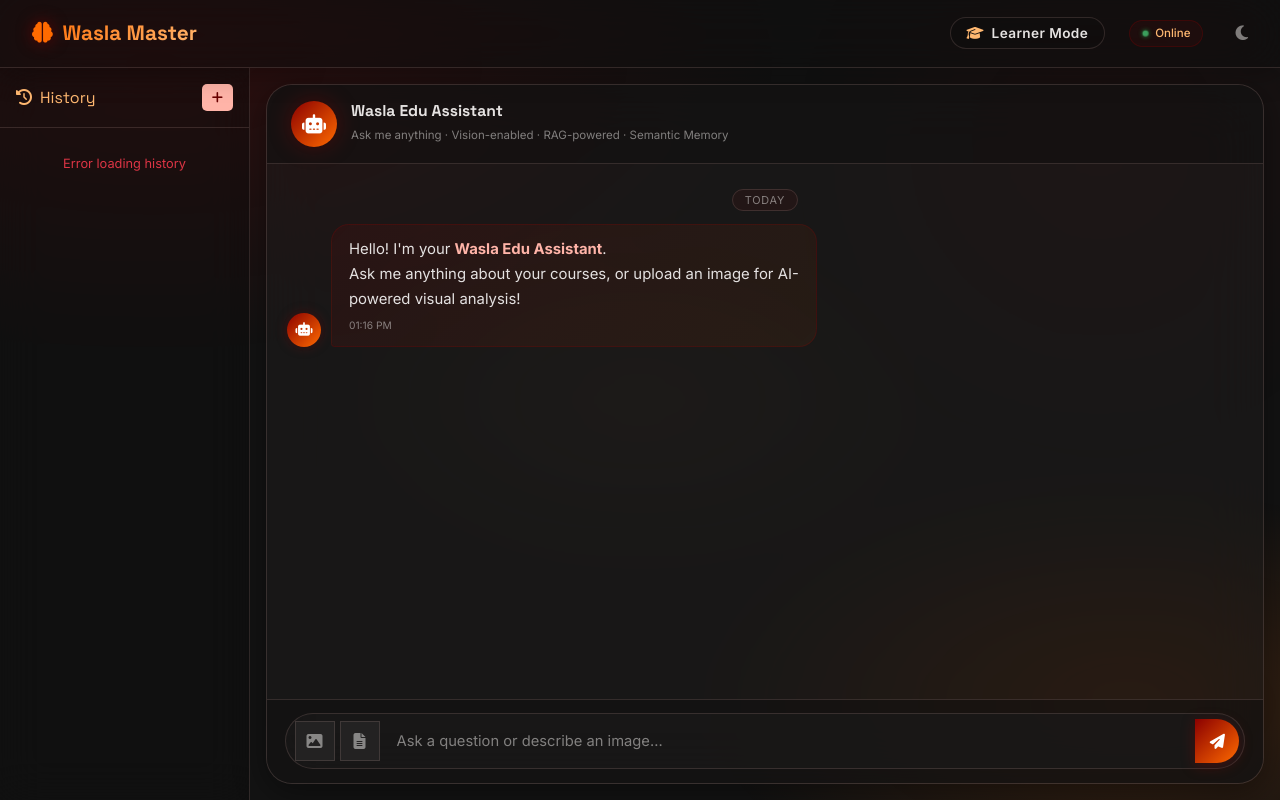
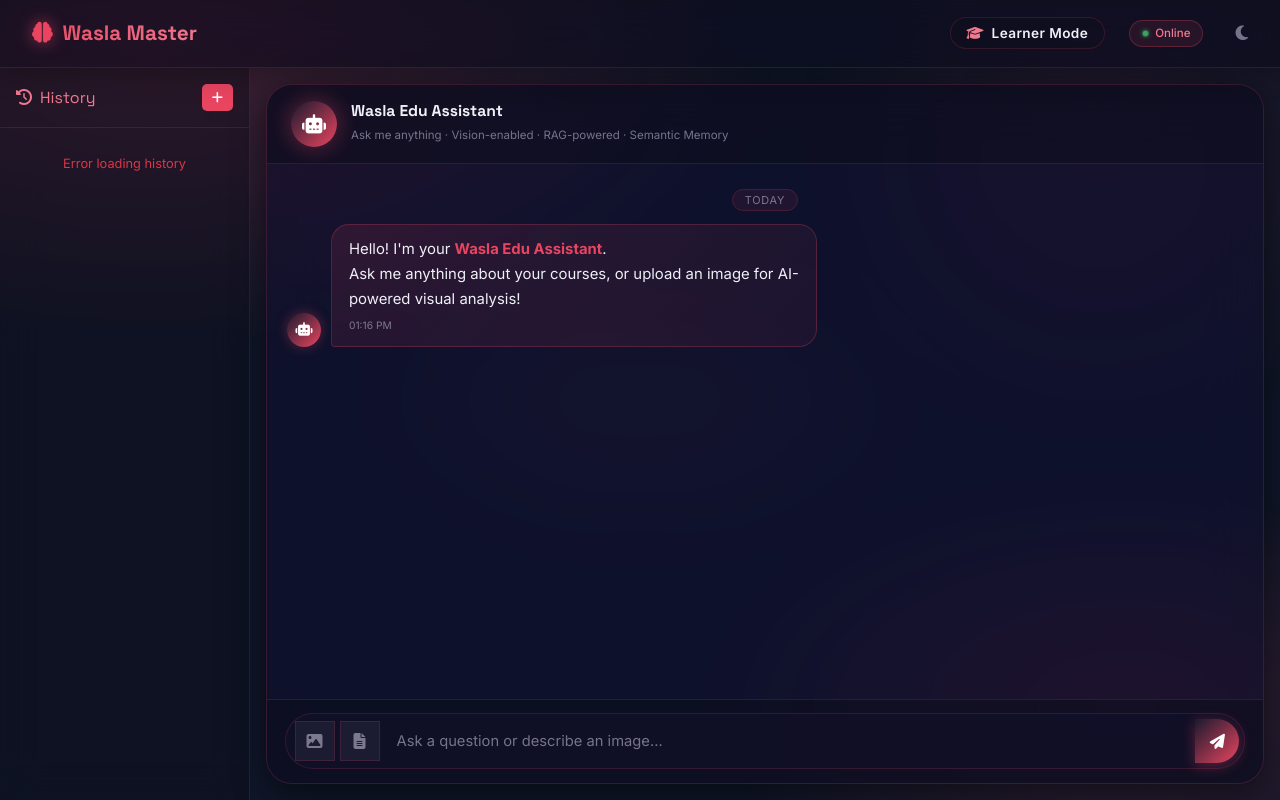
Before and after one commit to blackeagle686/edu_chatbot, a FastAPI app: template EducationalChatbot/templates/index.html in a window 1280 px wide. Run offline with FastAPI, Linux system fonts and the light colour scheme; the template is opened without the code that fills it, so the values that code supplies are empty; parts of the project's set-up code (start-up, migrations or seed data) failed here and were passed over; some libraries are stand-ins or nearby versions.

Commit message:
creating api

```diff
--- a/EducationalChatbot/static/style.css
+++ b/EducationalChatbot/static/style.css
@@ -1,49 +1,49 @@
 /* ============================================================
-   Wasla Edu — Crimson Hearth Design System
+   Wasla Edu — Navy Coral Design System
    ============================================================ */
 
 @import url('https://fonts.googleapis.com/css2?family=Inter:wght@300;400;500;600;700&family=Space+Grotesk:wght@400;600;700;800&display=swap');
 
 /* ── Token System ─────────────────────────────────────────── */
 :root {
-    /* Core Autumn */
-    --primary: #8B0000;
-    --primary-soft: #FFB4A8;
-    --secondary: #FF6A00;
-    --secondary-soft: #FFB694;
-    --tertiary: #FFB871;
-    --tertiary-cont: #633800;
-    --inv-primary: #B52619;
-
-    /* Backgrounds */
-    --bg-0: #0E0E0E;
-    --bg: #131313;
-    --bg-low: #1C1B1B;
-    --bg-high: #2A2A2A;
-    --bg-bright: #393939;
+    /* Core Brand */
+    --primary: #1a1a2e;
+    --primary-soft: #e94560;
+    --secondary: #e94560;
+    --secondary-soft: #f07a90;
+    --tertiary: #f07a90;
+    --tertiary-cont: #c73652;
+    --inv-primary: #c73652;
+
+    /* Backgrounds — deep navy gradient family */
+    --bg-0: #0d0d1a;
+    --bg: #0f1628;
+    --bg-low: #12102a;
+    --bg-high: #1a1a3a;
+    --bg-bright: #252550;
 
     /* Text */
-    --txt-1: #E5E2E1;
-    --txt-var: #E3BEB8;
-    --txt-m: rgba(229, 226, 225, 0.52);
-    --on-prim: #690000;
-    --on-sec: #571F00;
+    --txt-1: #f0f0f8;
+    --txt-var: #c8c8e0;
+    --txt-m: rgba(200, 200, 224, 0.55);
+    --on-prim: #ffffff;
+    --on-sec: #ffffff;
 
     /* Accents */
-    --gold: #FFDCBE;
+    --gold: #f07a90;
 
     /* Status */
-    --err: #93000A;
-    --err-l: #FFB4AB;
+    --err: #c73652;
+    --err-l: #f4879e;
 
     /* Borders */
-    --brd: rgba(170, 137, 132, 0.22);
-    --brd-s: #5A403C;
-    --brd-full: #AA8984;
+    --brd: rgba(233, 69, 96, 0.18);
+    --brd-s: rgba(233, 69, 96, 0.32);
+    --brd-full: rgba(233, 69, 96, 0.55);
 
     /* Gradient */
-    --grad: linear-gradient(135deg, #8B0000, #FF6A00);
-    --grad-w: linear-gradient(135deg, #FF6A00, #FFB871);
+    --grad: linear-gradient(135deg, #1a1a2e, #e94560);
+    --grad-w: linear-gradient(135deg, #e94560, #f07a90);
 
     /* Radii & Transitions */
     --r-xl: 26px;
@@ -51,35 +51,36 @@
     --r-md: 13px;
     --r-sm: 8px;
     --ease: 0.22s cubic-bezier(0.4, 0, 0.2, 1);
+
     /* Card System */
-    --bg-card: #1C1B1B;
-    --bg-glass: rgba(28, 27, 27, 0.65);
-    --shadow-card: 0 8px 32px rgba(0, 0, 0, 0.4);
+    --bg-card: #12102a;
+    --bg-glass: rgba(18, 16, 42, 0.65);
+    --shadow-card: 0 8px 32px rgba(0, 0, 0, 0.5);
 }
 
 /* ── Light Mode Overrides ────────────────────────────────── */
 [data-theme="light"] {
-    --bg-0: #FFFFFF;
-    --bg: #F8F5F2;
-    --bg-low: #F0EBE6;
-    --bg-high: #E8E1DB;
-    --bg-bright: #DFD5CD;
-
-    --txt-1: #1A0D0A;
-    --txt-var: #382420;
-    --txt-m: rgba(30, 20, 15, 0.65);
-
-    --brd: rgba(139, 0, 0, 0.12);
-    --brd-s: rgba(139, 0, 0, 0.20);
-    --brd-full: rgba(139, 0, 0, 0.35);
-
-    --on-prim: #FFFFFF;
-    --on-sec: #FFFFFF;
+    --bg-0: #ffffff;
+    --bg: #fafafa;
+    --bg-low: #f3f4f6;
+    --bg-high: #e9eaf0;
+    --bg-bright: #d8d9e8;
+
+    --txt-1: #1a1a2e;
+    --txt-var: #3a3a5c;
+    --txt-m: rgba(26, 26, 46, 0.60);
+
+    --brd: rgba(26, 26, 46, 0.10);
+    --brd-s: rgba(26, 26, 46, 0.18);
+    --brd-full: rgba(26, 26, 46, 0.32);
+
+    --on-prim: #ffffff;
+    --on-sec: #ffffff;
 
     /* Card System Light */
-    --bg-card: #FFFFFF;
-    --bg-glass: rgba(255, 255, 255, 0.75);
-    --shadow-card: 0 8px 32px rgba(139, 0, 0, 0.08);
+    --bg-card: #ffffff;
+    --bg-glass: rgba(255, 255, 255, 0.80);
+    --shadow-card: 0 8px 32px rgba(26, 26, 46, 0.08);
 }
 
 /* ── Reset & Base ─────────────────────────────────────────── */
@@ -124,16 +125,16 @@ body::before {
     z-index: 0;
     pointer-events: none;
     background:
-        radial-gradient(ellipse 75% 55% at 12% 8%, rgba(139, 0, 0, 0.22) 0%, transparent 65%),
-        radial-gradient(ellipse 55% 45% at 88% 88%, rgba(255, 106, 0, 0.16) 0%, transparent 60%),
-        radial-gradient(ellipse 45% 40% at 50% 50%, rgba(255, 184, 113, 0.05) 0%, transparent 55%);
+        radial-gradient(ellipse 75% 55% at 12% 8%, rgba(233, 69, 96, 0.22) 0%, transparent 65%),
+        radial-gradient(ellipse 55% 45% at 88% 88%, rgba(233, 69, 96, 0.16) 0%, transparent 60%),
+        radial-gradient(ellipse 45% 40% at 50% 50%, rgba(240, 122, 144, 0.05) 0%, transparent 55%);
 }
 
 [data-theme="light"] body::before {
     background:
-        radial-gradient(ellipse 75% 55% at 12% 8%, rgba(139, 0, 0, 0.06) 0%, transparent 65%),
-        radial-gradient(ellipse 55% 45% at 88% 88%, rgba(255, 106, 0, 0.08) 0%, transparent 60%),
-        radial-gradient(ellipse 45% 40% at 50% 50%, rgba(255, 184, 113, 0.03) 0%, transparent 55%);
+        radial-gradient(ellipse 75% 55% at 12% 8%, rgba(233, 69, 96, 0.06) 0%, transparent 65%),
+        radial-gradient(ellipse 55% 45% at 88% 88%, rgba(233, 69, 96, 0.08) 0%, transparent 60%),
+        radial-gradient(ellipse 45% 40% at 50% 50%, rgba(240, 122, 144, 0.03) 0%, transparent 55%);
 }
 
 /* Floating orb */
@@ -145,7 +146,7 @@ body::after {
     border-radius: 50%;
     z-index: 0;
     pointer-events: none;
-    background: radial-gradient(circle, rgba(139, 0, 0, 0.09) 0%, transparent 70%);
+    background: radial-gradient(circle, rgba(233, 69, 96, 0.09) 0%, transparent 70%);
     top: -180px;
     right: -130px;
     animation: floatOrb 14s ease-in-out infinite alternate;
@@ -167,7 +168,7 @@ body::after {
     position: relative;
     z-index: 20;
     flex-shrink: 0;
-    background: rgba(14, 14, 14, 0.65);
+    background: rgba(13, 13, 26, 0.65);
     backdrop-filter: blur(28px) saturate(180%);
     -webkit-backdrop-filter: blur(28px) saturate(180%);
     border-bottom: 1px solid var(--brd);
@@ -198,7 +199,7 @@ body::after {
 .navbar-brand i {
     -webkit-text-fill-color: initial;
     color: var(--secondary);
-    filter: drop-shadow(0 0 8px rgba(139, 0, 0, 0.6));
+    filter: drop-shadow(0 0 8px rgba(233, 69, 96, 0.6));
 }
 
 .navbar-tagline {
@@ -214,8 +215,8 @@ body::after {
     display: flex;
     align-items: center;
     gap: 6px;
-    background: rgba(139, 0, 0, 0.1);
-    border: 1px solid rgba(139, 0, 0, 0.28);
+    background: rgba(233, 69, 96, 0.1);
+    border: 1px solid rgba(233, 69, 96, 0.28);
     border-radius: 20px;
     padding: 4px 12px;
     font-size: 0.72rem;
@@ -291,9 +292,9 @@ body::after {
 
 [data-theme="light"] .chat-card {
     background: rgba(255, 255, 255, 0.75);
-    border: 1px solid rgba(139, 0, 0, 0.08);
+    border: 1px solid rgba(233, 69, 96, 0.08);
     box-shadow:
-        0 10px 40px rgba(139, 0, 0, 0.04),
+        0 10px 40px rgba(233, 69, 96, 0.04),
         0 0 0 1px rgba(255, 255, 255, 0.8) inset;
 }
 
@@ -304,7 +305,7 @@ body::after {
     align-items: center;
     gap: 14px;
     padding: 1rem 1.5rem;
-    background: rgba(14, 14, 14, 0.5);
+    background: rgba(13, 13, 26, 0.5);
     border-bottom: 1px solid var(--brd);
     flex-shrink: 0;
 }
@@ -320,7 +321,7 @@ body::after {
     font-size: 1.2rem;
     color: #fff;
     flex-shrink: 0;
-    box-shadow: 0 0 22px rgba(139, 0, 0, 0.4);
+    box-shadow: 0 0 22px rgba(233, 69, 96, 0.4);
 }
 
 .chat-header-info h6 {
@@ -346,7 +347,7 @@ body::after {
     gap: 4px;
     min-height: 0;
     scrollbar-width: thin;
-    scrollbar-color: rgba(139, 0, 0, 0.35) transparent;
+    scrollbar-color: rgba(233, 69, 96, 0.35) transparent;
 }
 
 .chat-messages::-webkit-scrollbar {
@@ -402,13 +403,13 @@ body::after {
 .msg-avatar.bot-av {
     background: var(--grad);
     color: #fff;
-    box-shadow: 0 0 12px rgba(139, 0, 0, 0.35);
+    box-shadow: 0 0 12px rgba(233, 69, 96, 0.35);
 }
 
 .msg-avatar.user-av {
     background: linear-gradient(135deg, var(--tertiary-cont), var(--secondary));
     color: #fff;
-    box-shadow: 0 0 12px rgba(99, 56, 0, 0.45);
+    box-shadow: 0 0 12px rgba(199, 54, 82, 0.45);
 }
 
 /* ── Bubbles ──────────────────────────────────────────────── */
@@ -425,15 +426,15 @@ body::after {
 }
 
 .message.bot {
-    background: rgba(28, 27, 27, 0.8);
+    background: rgba(18, 16, 42, 0.8);
     border: 1px solid var(--brd);
     border-bottom-left-radius: 4px;
     color: var(--txt-1);
 }
 
 [data-theme="light"] .message.bot {
-    background: rgba(139, 0, 0, 0.05);
-    border-color: rgba(139, 0, 0, 0.12);
+    background: rgba(233, 69, 96, 0.05);
+    border-color: rgba(233, 69, 96, 0.12);
 }
 
 
@@ -559,14 +560,14 @@ body::after {
 }
 
 .remove-image:hover {
-    background: rgba(147, 0, 10, 0.3);
+    background: rgba(199, 54, 82, 0.3);
     transform: scale(1.1);
 }
 
 /* ── Input Area ───────────────────────────────────────────── */
 .chat-input-area {
     padding: 0.85rem 1.1rem;
-    background: rgba(14, 14, 14, 0.5);
+    background: rgba(13, 13, 26, 0.5);
     border-top: 1px solid var(--brd);
     flex-shrink: 0;
 }
@@ -576,7 +577,7 @@ body::after {
 }
 
 .input-group {
-    background: rgba(28, 27, 27, 0.7);
+    background: rgba(18, 16, 42, 0.7);
     border-radius: 50px;
     padding: 5px 5px 5px 10px;
     border: 1px solid var(--brd);
@@ -650,14 +651,14 @@ body::after {
     color: #fff;
     cursor: pointer;
     transition: transform var(--ease), box-shadow var(--ease);
-    box-shadow: 0 3px 14px rgba(139, 0, 0, 0.35);
+    box-shadow: 0 3px 14px rgba(233, 69, 96, 0.35);
     flex-shrink: 0;
     font-size: 0.95rem;
 }
 
 .btn-send:hover {
     transform: scale(1.12) rotate(-5deg);
-    box-shadow: 0 5px 24px rgba(255, 106, 0, 0.45);
+    box-shadow: 0 5px 24px rgba(233, 69, 96, 0.45);
 }
 
 .btn-send:active {
@@ -710,8 +711,8 @@ body::after {
 
 /* ── Welcome bubble ───────────────────────────────────────── */
 .message.bot.welcome {
-    background: linear-gradient(135deg, rgba(139, 0, 0, 0.12), rgba(255, 106, 0, 0.06));
-    border-color: rgba(139, 0, 0, 0.25);
+    background: linear-gradient(135deg, rgba(233, 69, 96, 0.12), rgba(233, 69, 96, 0.06));
+    border-color: rgba(233, 69, 96, 0.25);
 }
 
 /* ── Date divider ─────────────────────────────────────────── */
@@ -726,7 +727,7 @@ body::after {
 }
 
 .chat-divider span {
-    background: rgba(139, 0, 0, 0.08);
+    background: rgba(233, 69, 96, 0.08);
     border: 1px solid var(--brd);
     border-radius: 20px;
     padding: 3px 12px;
@@ -1332,16 +1338,16 @@ label.lbl {
     content: '';
     position: absolute;
     top: 0; left: 0; right: 0; height: 100%;
-    background: linear-gradient(135deg, rgba(255, 106, 0, 0.1), transparent);
+    background: linear-gradient(135deg, rgba(233, 69, 96, 0.1), transparent);
     opacity: 0;
     transition: opacity .3s;
 }
 
-    box-shadow: 0 12px 40px rgba(0, 0, 0, 0.4), 0 0 20px rgba(139, 0, 0, 0.1);
+    box-shadow: 0 12px 40px rgba(0, 0, 0, 0.4), 0 0 20px rgba(233, 69, 96, 0.1);
 }
 
 [data-theme="light"] .feature-card:hover {
-    box-shadow: 0 12px 40px rgba(139, 0, 0, 0.08), 0 0 20px rgba(139, 0, 0, 0.05);
+    box-shadow: 0 12px 40px rgba(233, 69, 96, 0.08), 0 0 20px rgba(233, 69, 96, 0.05);
 }
 
 
@@ -1412,11 +1418,11 @@ label.lbl {
     flex-direction: column;
 }
 
-    box-shadow: 0 20px 50px rgba(0, 0, 0, 0.5), 0 0 30px rgba(139, 0, 0, 0.15);
+    box-shadow: 0 20px 50px rgba(0, 0, 0, 0.5), 0 0 30px rgba(233, 69, 96, 0.15);
 }
 
 [data-theme="light"] .role-card-lp:hover {
-    box-shadow: 0 20px 50px rgba(139, 0, 0, 0.08), 0 0 30px rgba(139, 0, 0, 0.04);
+    box-shadow: 0 20px 50px rgba(233, 69, 96, 0.08), 0 0 30px rgba(233, 69, 96, 0.04);
 }
 
 
@@ -1557,7 +1563,7 @@ document para:last-child {
     height: 32px;
     display: flex;
     align-items: center;
-    background: rgba(14, 14, 14, 0.25);
+    background: rgba(13, 13, 26, 0.25);
     border: 1px solid var(--brd);
     border-radius: 50px;
     padding: 0 1rem;
@@ -1710,13 +1716,13 @@ footer .social-link:hover {
 }
 
 [data-theme="light"] .thought-process {
-    background: rgba(139, 0, 0, 0.03);
+    background: rgba(233, 69, 96, 0.03);
 }
 
 /* ── Chat History Sidebar ─────────────────────────────────── */
 .history-sidebar {
     width: 250px;
-    background: rgba(14, 14, 14, 0.4);
+    background: rgba(13, 13, 26, 0.4);
     backdrop-filter: blur(20px);
     border-right: 1px solid var(--brd);
     flex-direction: column;
--- a/EducationalChatbot/templates/landing.html
+++ b/EducationalChatbot/templates/landing.html
@@ -86,7 +86,7 @@
 
         <!-- chat preview card -->
         <div class="hero-visual reveal" style="width: 100%; max-width: 720px; margin-top: 4rem;">
-            <div class="chat-preview" style="background: rgba(28, 27, 27, 0.6); backdrop-filter: blur(30px); border: 1px solid var(--brd); border-radius: 24px; box-shadow: 0 20px 60px rgba(0,0,0,0.5);">
+            <div class="chat-preview" style="background: rgba(18, 16, 42, 0.7); backdrop-filter: blur(30px); border: 1px solid var(--brd); border-radius: 24px; box-shadow: 0 20px 60px rgba(0,0,0,0.5);">
                 <div class="chat-preview-header" style="border-bottom: 1px solid var(--brd); padding: 1rem 1.5rem; display: flex; align-items: center; gap: 1rem;">
                     <div class="cp-avatar" style="width: 40px; height: 40px; background: var(--grad); border-radius: 50%; display: flex; align-items: center; justify-content: center; color: #fff;"><i class="fas fa-brain"></i></div>
                     <div style="text-align: left;">
```
Also changed, not shown: other parts of EducationalChatbot/static/style.css (+49 -44 lines).
